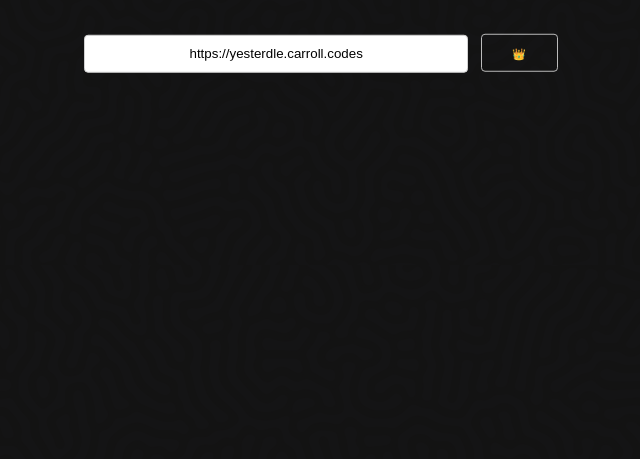
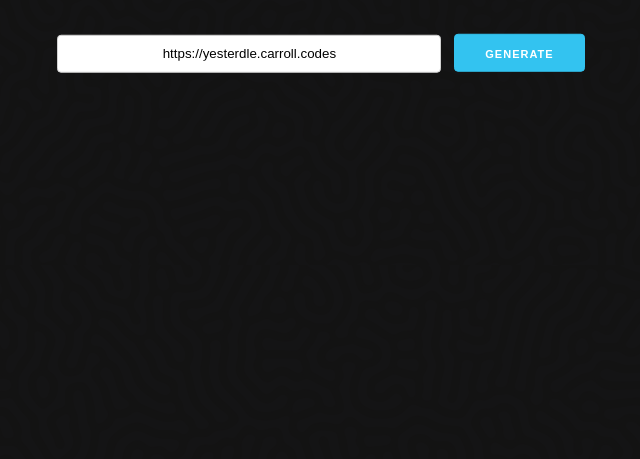
Before and after one commit to Criyl/short-king, a plain HTML site: page public/index.html in a window 1280 px wide. Shown: the part 341-800 px from the top of the page, without its empty margins (319-959 px from the left). Drawn offline with Linux system fonts and the light colour scheme; files that its build step writes are made by us from their sources; files whose address does not match are found by name.

Commit message:
change generate button to be more clear

```diff
--- a/public/index.html
+++ b/public/index.html
@@ -17,7 +17,7 @@
         <form id="req_form" action="/create" method="post" onsubmit="sendData()">
             <p>Enter URL</p>
             <input type="url" id="url" name="url" value="https://yesterdle.carroll.codes">
-            <input class="button-secondary" type="submit" value="👑">
+            <input class="button-primary" type="submit" value="Generate">
         </form>
         <div class="tooltip">
             <span class="tooltiptext" id="myTooltip">Copy to clipboard</span>
```
